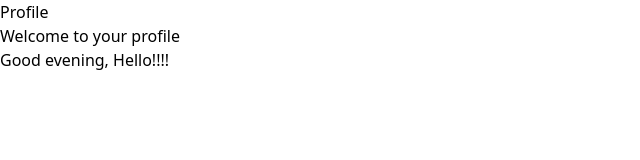
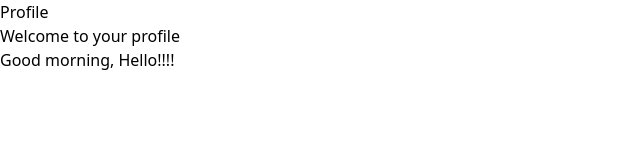
Before and after one commit to Imalsha-Ranasinghe/Quizit-Web-Project, a React (Vite) app in the folder frontend/: page /profile in a window 1280 px wide. Shown: the top 160 px of the page, without its empty margins (0-640 px from the left). Built offline with nearby package versions, Linux system fonts and the light colour scheme.

Commit message:
new profile

```diff
--- a/frontend/src/components/Profile.jsx
+++ b/frontend/src/components/Profile.jsx
@@ -4,7 +4,7 @@ const Profile = () => {
   return (
     <div><h1>Profile</h1>
         <div>Welcome to your profile</div>
-        <div>Good evening, Hello!!!!</div>
+        <div>Good morning, Hello!!!!</div>
     </div>
 
   )
```
